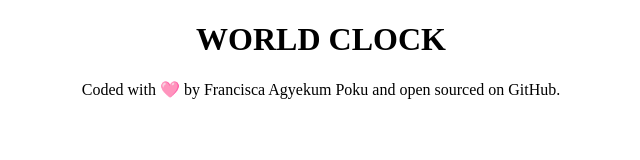
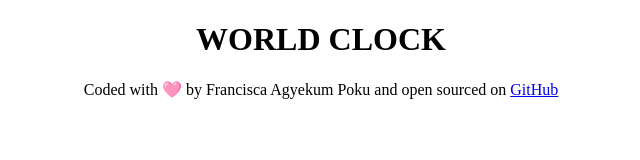
Before and after one commit to franciscaap/world-clock, a plain HTML site: page index.html in a window 1280 px wide. Shown: the full height of the page, 319-959 px from the left. Drawn offline with Linux system fonts and the light colour scheme.

Commit message:
Added link to GitHub repository.

```diff
--- a/index.html
+++ b/index.html
@@ -11,7 +11,10 @@
       <h1>WORLD CLOCK</h1>
     </header>
     <footer>
-      Coded with 🩷 by Francisca Agyekum Poku and open sourced on GitHub.
+      Coded with 🩷 by Francisca Agyekum Poku and open sourced on
+      <a href="https://github.com/franciscaap/world-clock" target="_blank"
+        >GitHub</a
+      >
     </footer>
     <script src="javascript/index.js"></script>
   </body>
```
